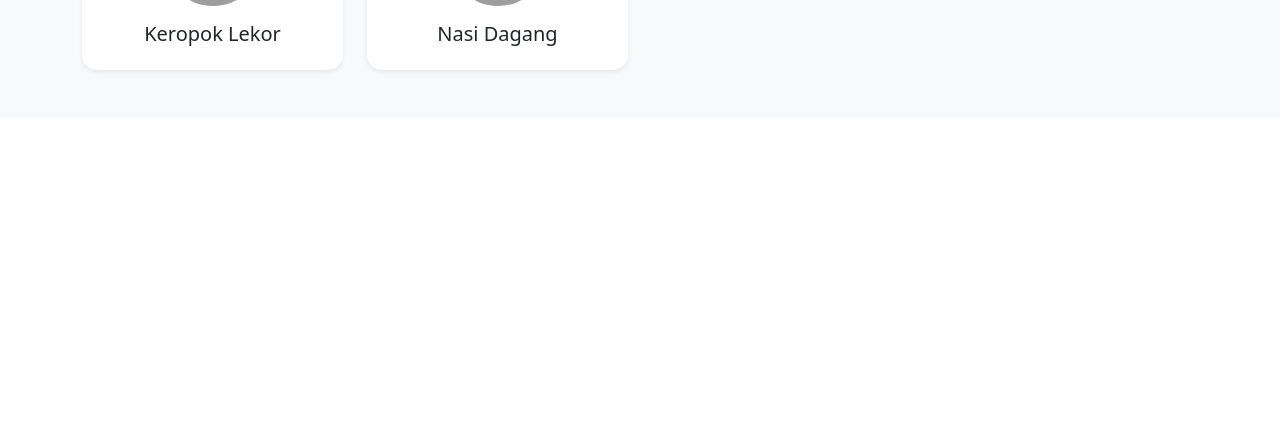
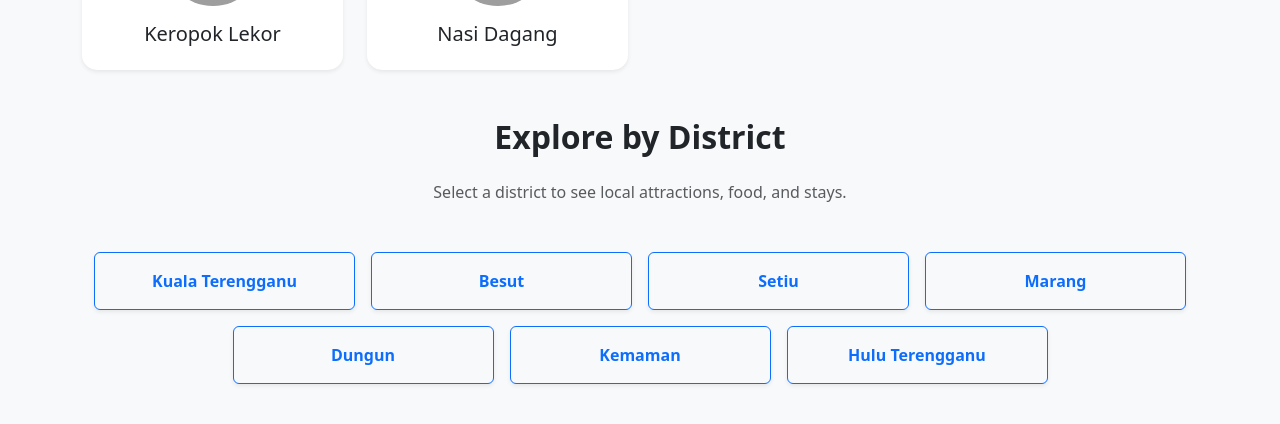
Before and after one commit to Afiqcr7/Terengganu-Smart-Tourism-AI, a Next.js app: page / in a window 1280 px wide. Shown: the part 1203-1627 px from the top of the page. Before the commit the page ends 1321 px from the top, so only its background shows below. Built offline with nearby package versions, Linux system fonts and the light colour scheme; no server answers; the database is empty; grey boxes are pictures that could not be loaded.

Commit message:
Add District navigation

```diff
--- a/src/app/page.tsx
+++ b/src/app/page.tsx
@@ -78,6 +78,21 @@ export default function Home() {
         </div>
       ))}
     </div>
+    {/* 4. DISTRICT SELECTOR SECTION */}
+<section className="container py-5 text-center">
+  <h2 className="mb-4 fw-bold">Explore by District</h2>
+  <p className="mb-5 text-muted">Select a district to see local attractions, food, and stays.</p>
+
+  <div className="row g-3 justify-content-center">
+    {['Kuala Terengganu', 'Besut', 'Setiu', 'Marang', 'Dungun', 'Kemaman', 'Hulu Terengganu'].map((district) => (
+      <div key={district} className="col-md-3">
+        <a href={`/districts/${district}`} className="btn btn-outline-primary w-100 py-3 fw-bold shadow-sm">
+          {district}
+        </a>
+      </div>
+    ))}
+  </div>
+</section>
   </div>
 </section>
     </div>
```
